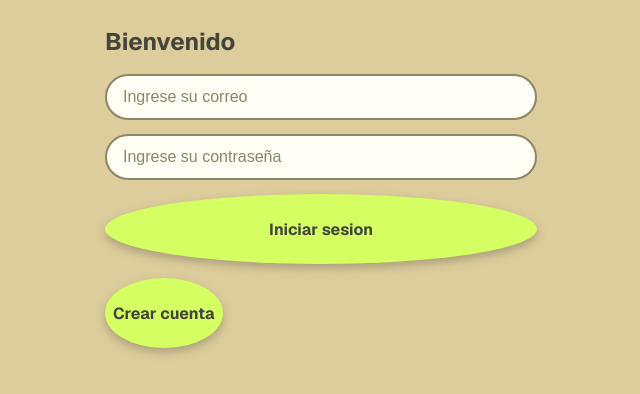
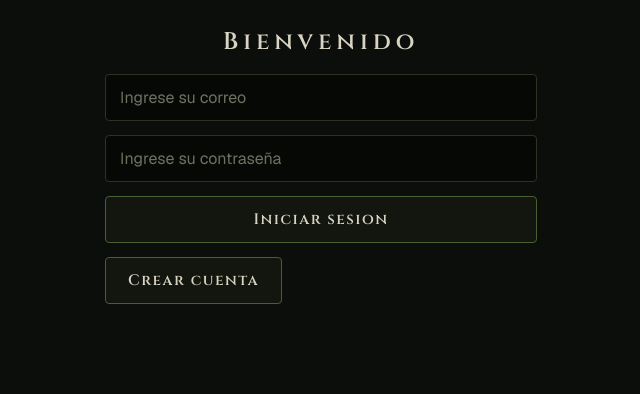
Before and after one commit to PioIX/2026_TPIN2_G05, a Next.js app in the folder frontend/: page / in a window 1280 px wide. Shown: the top 394 px of the page, without its empty margins (319-959 px from the left). Built offline with nearby package versions, Linux system fonts and the light colour scheme.

Commit message:
CSS STYLES Y ARREGLOS DE BUGS
EL BUG QDE QUE NO TE DEJABA PONER LOS DATOS ESTA ARREGALDO Y EL CSS NUEVO.

Co-Authored-By: JulianDecima <216725764+JulianDecima@users.noreply.github.com>
Co-Authored-By: mticona-ux <240913274+mticona-ux@users.noreply.github.com>

```diff
--- a/frontend/src/app/components/Input.js
+++ b/frontend/src/app/components/Input.js
@@ -1,6 +1,4 @@
-
-
-export default function Input({funcion, text, tipo, teclado, valor = ""}) {
+export default function Input({funcion, text, tipo, teclado, valor}) {
 
     const update = (event) => {
         funcion(event.target.value)
--- a/frontend/src/app/globals.css
+++ b/frontend/src/app/globals.css
@@ -1,10 +1,16 @@
-/* ===== Paleta de colores ===== */
 :root {
-  --oscuro: #444439;
-  --medio: #8b8669;
-  --claro: #decd9c;
-  --amarillo: #e5e37d;
-  --verde: #d4fe62;
+  color-scheme: dark;
+  --negro: #060806;
+  --fondo: #0b0e0a;
+  --panel: #12160f;
+  --panel-2: #1a2015;
+  --borde: #2b3423;
+  --acento: #7c9a5e;
+  --acento-oscuro: #46612f;
+  --hueso: #d8d3c2;
+  --bruma: #8f967f;
+  --vino: #7e2b34;
+  --vino-claro: #c08087;
 }
 
 * {
@@ -16,23 +22,46 @@
 html,
 body {
   min-height: 100vh;
-  background-color: var(--claro);
-  color: var(--oscuro);
+  background-color: var(--fondo);
+  color: var(--hueso);
   font-family: var(--font-geist-sans), Arial, Helvetica, sans-serif;
   font-size: 16px;
   line-height: 1.5;
 }
 
+::selection {
+  background-color: var(--acento-oscuro);
+  color: var(--hueso);
+}
+
+::-webkit-scrollbar {
+  width: 10px;
+}
+
+::-webkit-scrollbar-track {
+  background: var(--fondo);
+}
+
+::-webkit-scrollbar-thumb {
+  background: var(--borde);
+  border-radius: 6px;
+}
+
+::-webkit-scrollbar-thumb:hover {
+  background: var(--acento-oscuro);
+}
+
 h1, h2, h3, h4 {
-  color: var(--oscuro);
-  font-weight: 700;
+  color: var(--hueso);
+  font-family: var(--font-cinzel), Georgia, "Times New Roman", serif;
+  font-weight: 600;
+  letter-spacing: 0.1em;
 }
 
 p, span, li {
-  color: var(--oscuro);
+  color: var(--hueso);
 }
 
-/* ===== Formularios ===== */
 form,
 .container {
   display: flex;
@@ -43,64 +72,73 @@ form,
   margin: 0 auto;
 }
 
+.container h2 {
+  text-align: center;
+  letter-spacing: 0.2em;
+}
+
 input {
   width: 100%;
-  padding: 12px 16px;
-  border: 2px solid var(--medio);
-  border-radius: 999px;
-  background-color: #fffef5;
-  color: var(--oscuro);
+  padding: 12px 14px;
+  border: 1px solid var(--borde);
+  border-radius: 4px;
+  background-color: var(--negro);
+  color: var(--hueso);
+  font-family: inherit;
   font-size: 1rem;
   outline: none;
   transition: border-color 0.2s ease, box-shadow 0.2s ease;
 }
 
 input::placeholder {
-  color: var(--medio);
-  opacity: 1;
+  color: var(--bruma);
+  opacity: 0.75;
 }
 
 input:focus {
-  border-color: var(--oscuro);
-  box-shadow: 0 0 0 3px rgba(212, 254, 98, 0.5);
+  border-color: var(--acento);
+  box-shadow: 0 0 0 1px var(--acento), 0 0 16px rgba(124, 154, 94, 0.15);
 }
 
-/* ===== Botones circulares con sombra ===== */
+input:-webkit-autofill,
+input:-webkit-autofill:hover,
+input:-webkit-autofill:focus {
+  -webkit-text-fill-color: var(--hueso);
+  -webkit-box-shadow: 0 0 0 100px var(--negro) inset;
+  border-color: var(--borde);
+  caret-color: var(--hueso);
+}
+
 button {
   cursor: pointer;
-  border: none;
-  font-family: inherit;
-  background-color: var(--verde);
-  color: var(--oscuro);
-  font-weight: 700;
-  font-size: 1rem;
-  border-radius: 50%;
-  min-width: 70px;
-  height: 70px;
-  padding: 8px;
-  box-shadow: 0 4px 10px rgba(68, 68, 57, 0.35);
-  transition: transform 0.15s ease, box-shadow 0.15s ease,
-    background-color 0.15s ease;
+  border: 1px solid var(--acento-oscuro);
+  border-radius: 4px;
+  background-color: var(--panel);
+  color: var(--hueso);
+  font-family: var(--font-cinzel), Georgia, "Times New Roman", serif;
+  font-weight: 600;
+  font-size: 0.95rem;
+  letter-spacing: 0.1em;
+  padding: 12px 22px;
+  min-height: 46px;
+  transition: background-color 0.2s ease, border-color 0.2s ease,
+    transform 0.1s ease;
 }
 
 button:hover {
-  background-color: var(--amarillo);
-  transform: translateY(-2px);
-  box-shadow: 0 6px 14px rgba(68, 68, 57, 0.4);
+  background-color: var(--acento-oscuro);
+  border-color: var(--acento);
 }
 
 button:active {
-  transform: translateY(0);
-  box-shadow: 0 2px 6px rgba(68, 68, 57, 0.35);
+  transform: translateY(1px);
 }
 
-/* ===== Imagenes (avatares / previsualizaciones) =====
-   Las imagenes que ingresa el usuario se ajustan solas a un tamanho razonable */
 img {
   object-fit: cover;
   border-radius: 50%;
-  border: 2px solid var(--oscuro);
-  background-color: var(--claro);
+  border: 1px solid var(--borde);
+  background-color: var(--panel);
 }
 
 .avatar,
@@ -108,59 +146,71 @@ img {
 .enviado img,
 .recibido img,
 .recivido img {
-  width: 48px;
-  height: 48px;
+  width: 46px;
+  height: 46px;
   flex-shrink: 0;
 }
 
 .preview {
   width: 120px;
   height: 120px;
+  margin: 0 auto;
+  border-color: var(--acento-oscuro);
 }
 
-/* ===== Lista de chats ===== */
 .chat {
   display: flex;
   align-items: center;
-  gap: 12px;
+  gap: 14px;
   width: min(92vw, 560px);
-  margin: 12px auto;
-  padding: 12px 18px;
-  background-color: var(--amarillo);
-  border-radius: 24px;
-  box-shadow: 0 4px 10px rgba(68, 68, 57, 0.3);
+  margin: 10px auto;
+  padding: 14px 18px;
+  background-color: var(--panel);
+  border: 1px solid var(--borde);
+  border-left: 2px solid var(--acento-oscuro);
+  border-radius: 6px;
+  box-shadow: none;
   text-align: left;
-  min-width: unset;
+  min-width: 0;
   height: auto;
+  font-family: var(--font-geist-sans), Arial, Helvetica, sans-serif;
+  font-weight: 400;
+  letter-spacing: normal;
 }
 
 .chat:hover {
-  background-color: var(--verde);
+  background-color: var(--panel-2);
+  border-color: var(--acento-oscuro);
+  border-left-color: var(--acento);
 }
 
 .chatPre {
   display: flex;
   flex-direction: column;
-  padding-left: 4px;
+  gap: 2px;
+  min-width: 0;
 }
 
 .chatPre h3 {
-  font-size: 1.05rem;
+  font-size: 1rem;
+  letter-spacing: 0.06em;
 }
 
 .chatPre p {
-  font-size: 0.9rem;
-  color: var(--oscuro);
-  opacity: 0.85;
+  font-size: 0.88rem;
+  color: var(--bruma);
+  overflow: hidden;
+  text-overflow: ellipsis;
+  white-space: nowrap;
 }
 
-/* ===== Mensajes ===== */
 .mensajes {
   display: flex;
   flex-direction: column;
   gap: 10px;
-  padding: 24px;
+  padding: 24px 16px;
   max-width: 720px;
+  width: 100%;
   margin: 0 auto;
 }
 
@@ -170,35 +220,47 @@ img {
   display: flex;
   align-items: center;
   gap: 10px;
-  max-width: 75%;
+  max-width: 78%;
   padding: 10px 14px;
-  border-radius: 18px;
-  box-shadow: 0 2px 8px rgba(68, 68, 57, 0.25);
+  border-radius: 10px;
+  border: 1px solid var(--borde);
   word-break: break-word;
 }
 
 .enviado {
   align-self: flex-end;
-  background-color: var(--verde);
+  background-color: #1b2715;
+  border-color: var(--acento-oscuro);
 }
 
 .recibido,
 .recivido {
   align-self: flex-start;
-  background-color: #fffef5;
-  border: 1px solid var(--medio);
+  background-color: var(--panel);
 }
 
-/* ===== Barra de entrada del chat ===== */
+.enviado p,
+.recibido p,
+.recivido p {
+  font-size: 0.95rem;
+}
+
+.enviado strong,
+.recibido strong,
+.recivido strong {
+  color: var(--acento);
+  font-weight: 600;
+}
+
 .barraEntrada {
   position: sticky;
   bottom: 0;
   display: flex;
   align-items: center;
   gap: 12px;
-  padding: 14px 20px;
-  background-color: var(--claro);
-  border-top: 2px solid var(--medio);
+  padding: 14px 16px;
+  background-color: var(--panel);
+  border-top: 1px solid var(--borde);
   max-width: 720px;
   margin: 0 auto;
   width: 100%;
@@ -208,22 +270,26 @@ img {
   flex: 1;
 }
 
-/* ===== Popup ===== */
+.barraEntrada button {
+  flex-shrink: 0;
+  padding: 12px 18px;
+}
+
 .popup-content {
-  background: #fffef5;
-  border: 2px solid var(--oscuro);
-  border-radius: 16px;
+  background: var(--panel);
+  border: 1px solid var(--acento-oscuro);
+  border-radius: 6px;
   padding: 24px;
   width: min(90vw, 460px);
   margin: auto;
   display: flex;
   flex-direction: column;
   gap: 12px;
-  box-shadow: 0 10px 30px rgba(68, 68, 57, 0.4);
+  box-shadow: 0 20px 60px rgba(0, 0, 0, 0.7);
 }
 
 .popup-overlay {
-  background: rgba(68, 68, 57, 0.55);
+  background: rgba(4, 6, 4, 0.75);
 }
 
 .popup-content ul {
@@ -231,17 +297,21 @@ img {
   padding-left: 4px;
 }
 
-/* ===== Enlaces y utilidades ===== */
 a {
-  color: var(--oscuro);
+  color: var(--acento);
   font-weight: 600;
+  text-decoration: none;
+}
+
+a:hover {
+  color: var(--hueso);
 }
 
 .error {
-  color: #7a1f1f;
-  background-color: #ffd9d0;
-  border: 1px solid #7a1f1f;
-  border-radius: 10px;
+  color: var(--vino-claro);
+  background-color: rgba(126, 43, 52, 0.15);
+  border: 1px solid var(--vino);
+  border-radius: 4px;
   padding: 10px 14px;
   font-weight: 600;
 }
--- a/frontend/src/app/layout.js
+++ b/frontend/src/app/layout.js
@@ -1,4 +1,4 @@
-import { Geist, Geist_Mono } from "next/font/google";
+import { Geist, Geist_Mono, Cinzel } from "next/font/google";
 import "./globals.css";
 
 const geistSans = Geist({
@@ -11,14 +11,19 @@ const geistMono = Geist_Mono({
   subsets: ["latin"],
 });
 
+const cinzel = Cinzel({
+  variable: "--font-cinzel",
+  subsets: ["latin"],
+});
+
 export const metadata = {
-  title: "Create Next App",
+  title: "Chat",
   description: "Generated by create next app",
 };
 
 export default function RootLayout({ children }) {
   return (
-    <html lang="en" className={`${geistSans.variable} ${geistMono.variable}`}>
+    <html lang="es" className={`${geistSans.variable} ${geistMono.variable} ${cinzel.variable}`}>
       <body>{children}</body>
     </html>
   );
--- a/frontend/src/app/page.js
+++ b/frontend/src/app/page.js
@@ -96,8 +96,8 @@ export default function Home() {
   return (
     <div className="container">
       <h2>Bienvenido</h2>
-      <Input tipo="text" funcion={setCorreo} text="Ingrese su correo"></Input>
-      <Input tipo="password" funcion={setContra} text="Ingrese su contraseña"></Input>
+      <Input tipo="text" funcion={setCorreo} valor={correo} text="Ingrese su correo"></Input>
+      <Input tipo="password" funcion={setContra} valor={contra} text="Ingrese su contraseña"></Input>
 
       <Boton funcion={logear} text="Iniciar sesion"></Boton>
 
@@ -112,8 +112,8 @@ export default function Home() {
 
           <div className="container">
 
-            <Input tipo="text" funcion={setUsuario} text="Ingrese su usuario"></Input>
-            <Input tipo="text" funcion={setFoto} text="Url de tu imagen"></Input>
+            <Input tipo="text" funcion={setUsuario} valor={usuario} text="Ingrese su usuario"></Input>
+            <Input tipo="text" funcion={setFoto} valor={foto} text="Url de tu imagen"></Input>
             {fotoValida && <img className="preview" src={foto} alt="Vista previa de tu imagen"></img>}
             <Boton funcion={registrar} text="Registrarse"></Boton>
 
```
Also changed, not shown: frontend/package.json (+5 -7 lines).
